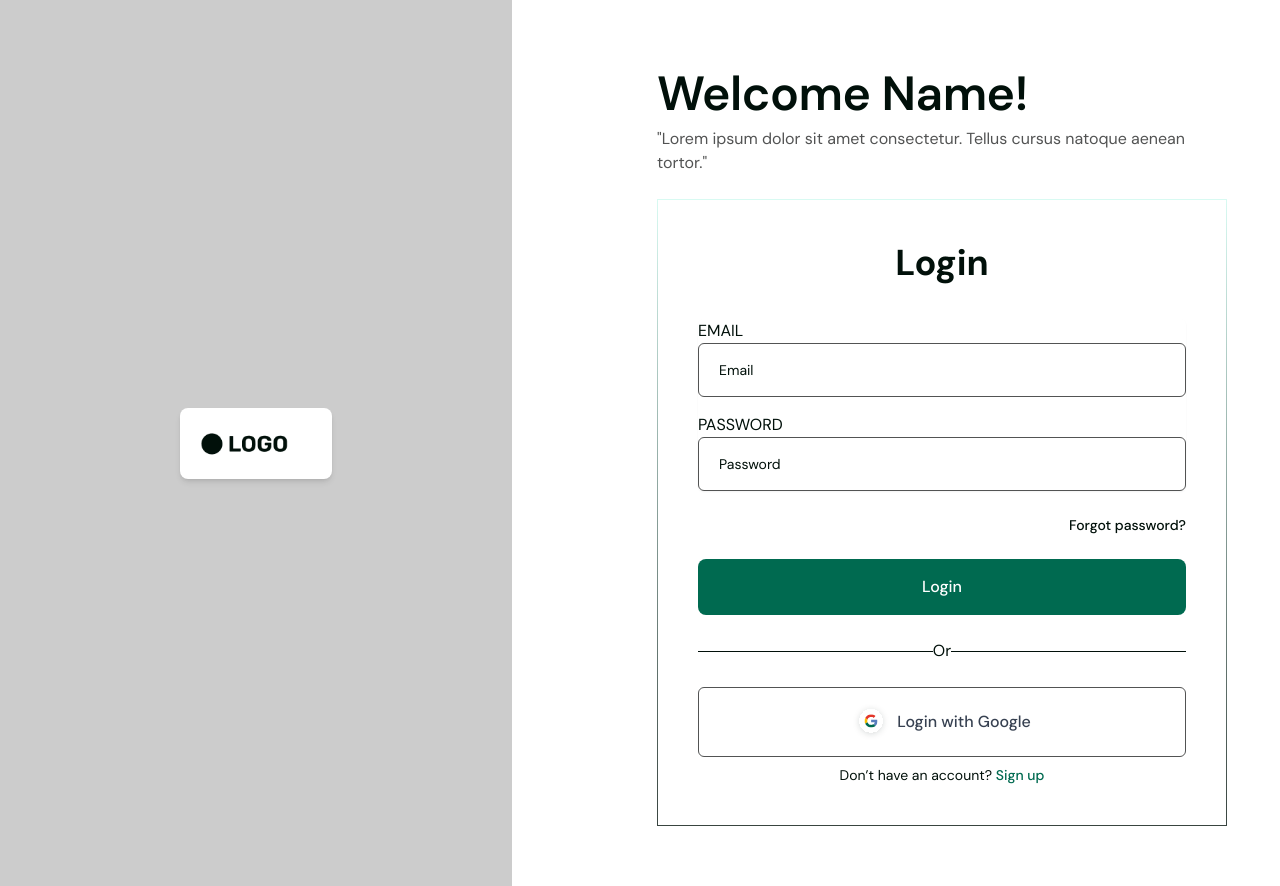
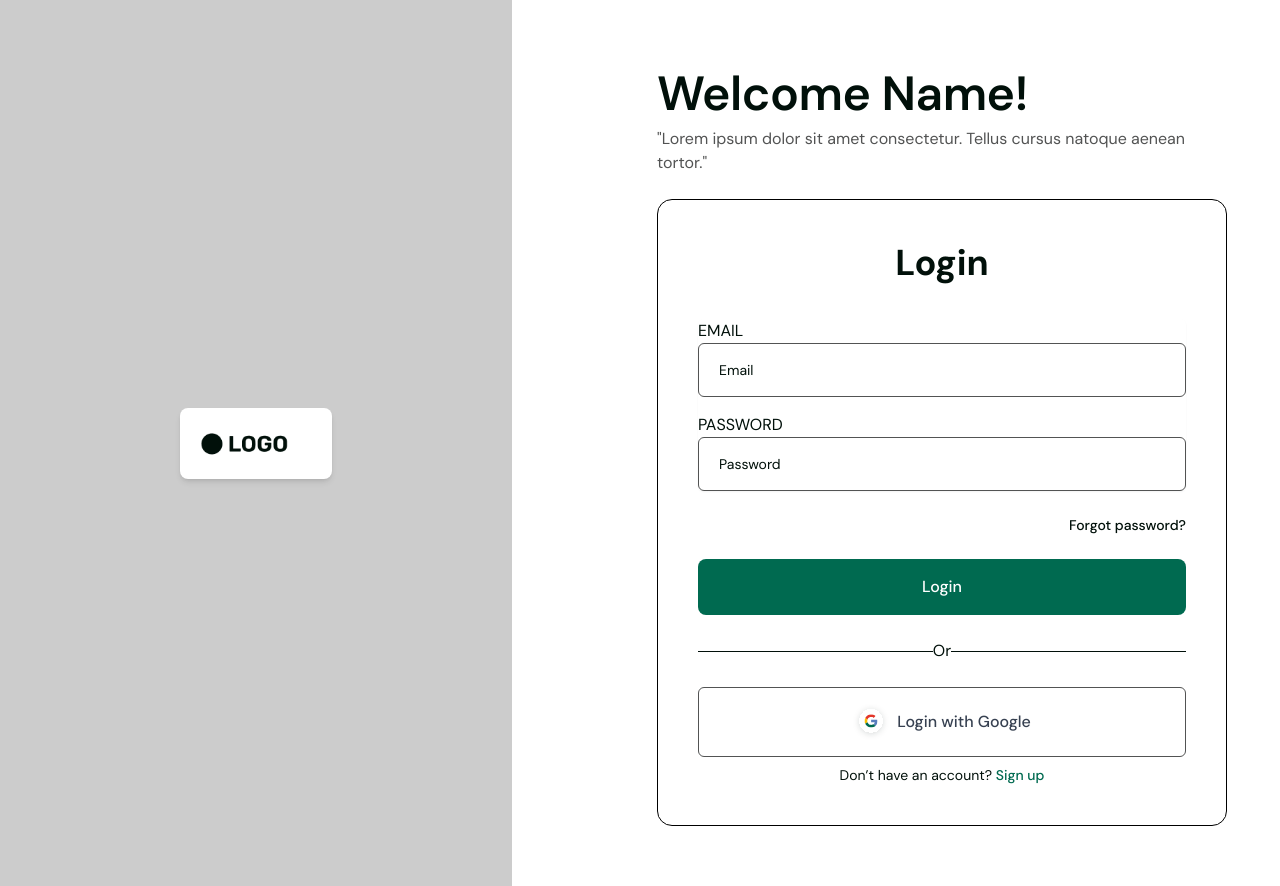
Before and after one commit to Omolara5861/superstar-mentors, a Next.js app: page /login in a window 1280 px wide. Built offline with nearby package versions, Linux system fonts and the light colour scheme.

Commit message:
fix: :bug: Fix wrong style

```diff
--- a/src/app/globals.css
+++ b/src/app/globals.css
@@ -128,7 +128,8 @@ h3 {
   border-image-slice: 1; /* This slices the gradient at all corners and fills the border */
   border-radius: 15px;
   padding: 40px;
-}
+  border: 1px solid;
+  }
 
 @layer utilities {
   .text-balance {
```
